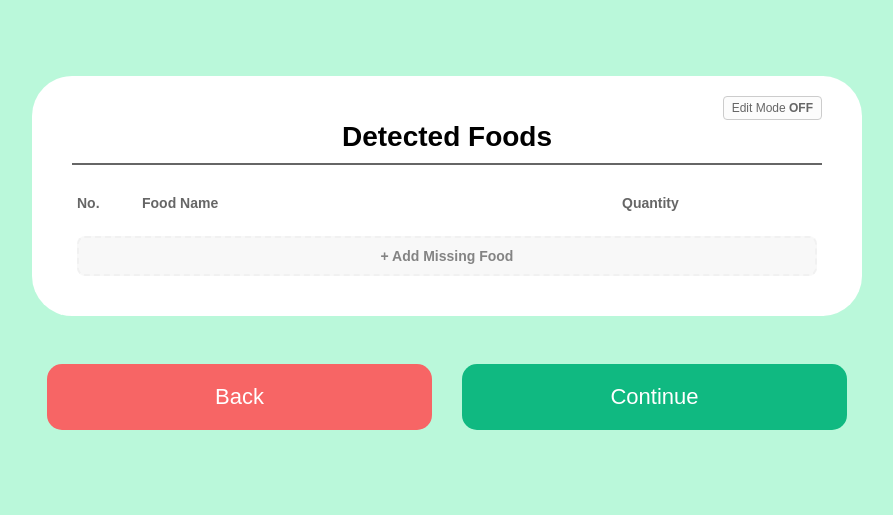
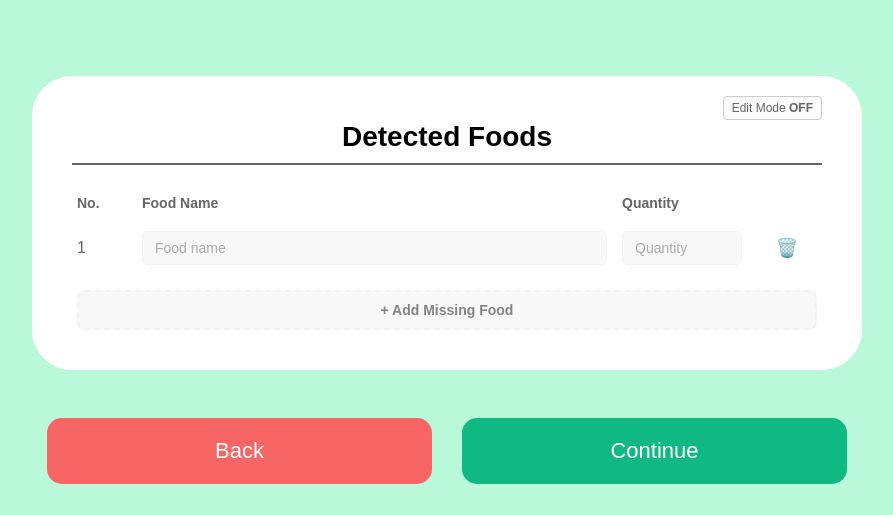
Before and after one commit to ThoJiaJun/NutriFit-Food-Image-Recognition-and-Calorie-Estimation-System, a Flask app: template templates/edit_page.html in a window 1280 px wide. Shown: the part 72-587 px from the top of the page, without its empty margins (193-1086 px from the left). Run offline with Flask 3, Linux system fonts and the light colour scheme; the template is opened without the code that fills it: values that come from a table or form of the project are taken from there, others are empty; parts of the project's set-up code (start-up, migrations or seed data) failed here and were passed over.

Commit message:
Added validation checking for edit page

```diff
--- a/app.py
+++ b/app.py
@@ -256,9 +256,11 @@ def upload_img():
 
         # If nothing detected
         if not detections:
-            return "No food detected"
+            session["detections"] = []
+            session["boxed_image"] = filename
+            return redirect(url_for("edit_page"))
 
-        # SAVE OUTPUT IMAGE
+        # SAVE OUTPUT IMAGE ONLY IF THERE ARE DETECTIONS
         output_filename = "boxed_" + filename
 
         output_path = os.path.join(
--- a/templates/edit_page.html
+++ b/templates/edit_page.html
@@ -288,14 +288,16 @@
         </div>
 
         <div id="list">
+            {% if detections %}
+
                 {% for item in detections %}
 
                 <div class="item">
                     <div class="row_num"></div>
 
-                <input type="text" value="{{ item.food }}" class="food" disabled>
+                    <input type="text" placeholder="Food name" value="{{ item.food }}" class="food" disabled required>
 
-                <input type="number" value="{{ item.quantity }}" class="quantity" disabled>
+                    <input type="number" placeholder="Quantity" value="{{ item.quantity }}" class="quantity" min="1" disabled required>
 
                     <div class="center">
                         <button title="Delete Food" class="delete_food" onclick="removeItem(this)" disabled>🗑️</button>
@@ -303,6 +305,22 @@
                 </div>
 
                 {% endfor %}
+
+            {% else %}
+
+                <div class="item">
+                    <div class="row_num"></div>
+
+                    <input type="text" placeholder="Food name" class="food" required disabled>
+
+                    <input type="number" placeholder="Quantity" class="quantity" min="1" required disabled>
+
+                    <div class="center">
+                        <button title="Delete Food" class="delete_food" onclick="removeItem(this)">🗑️</button>
+                    </div>
+                </div>
+            {% endif %}
+
         </div>
 
         <div class="add_row">
@@ -315,7 +333,7 @@
 
     <div class="buttons">
         <button class="back" onclick="window.location.href='/upload'">Back</button>
-        <button class="continue" onclick="update_detections()">Continue</button>
+        <button type="submit" class="continue" onclick="update_detections()">Continue</button>
     </div>
 
     <script>
@@ -325,6 +343,11 @@
 
         window.addEventListener("DOMContentLoaded", () => {
             updateRowNumbers();
+
+            const food_input = document.querySelector(".food");
+            if (food_input && food_input.value === "") {
+                alert("Sorry! No food detected! Please enter the missing food manually😊");
+            }
         });
 
         user_button.addEventListener("click", () => {
@@ -386,8 +409,8 @@
 
             div.innerHTML = `
                 <div class="row_num"></div>
-                <input type="text" placeholder="Food name" class="food">
-                <input type="number" placeholder="Quantity" class="quantity">
+                <input type="text" placeholder="Food name" class="food" required>
+                <input type="number" placeholder="Quantity" class="quantity" min="1" required>
                 <div class="center">
                     <button title="Delete Food" class="delete_food" onclick="removeItem(this)">🗑️</button>
                 </div>
@@ -400,12 +423,30 @@
         function update_detections() {
             const foods = [];
 
-            document.querySelectorAll(".item").forEach(row => {
+            for (const row of document.querySelectorAll(".item")) {
+                const food_input = row.querySelector(".food");
+                const quantity_input = row.querySelector(".quantity");
+
+                const food = food_input.value.trim();
+                const quantity = quantity_input.value;
+
+                if (food === "") {
+                    alert("Please enter the missing food name!");
+                    food_input.focus();
+                    return;
+                }
+
+                if (quantity === "" || Number(quantity) < 1) {
+                    alert("Please enter a quantity greater than 0!");
+                    quantity_input.focus();
+                    return;
+                }
+
                 foods.push({
-                    food: row.querySelector(".food").value,
-                    quantity: parseInt(row.querySelector(".quantity").value)
+                    food: food,
+                    quantity: parseInt(quantity)
                 });
-            });
+            }
 
             fetch("/update_detections", {
                 method: "POST",
```
Lines whose indentation alone changed are shown as unchanged.
